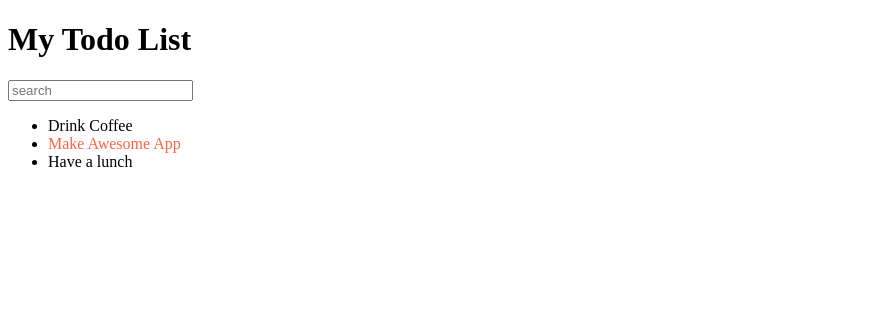
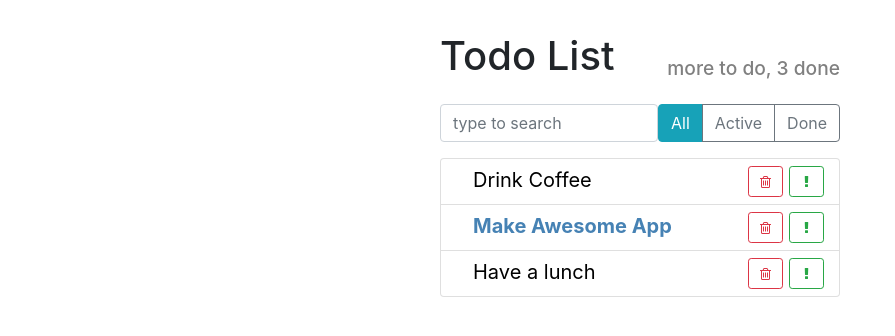
Before and after one commit to IgorKudlo/todo, a React app: page / in a window 1280 px wide. Shown: the whole page, without its empty margins (0-895 px from the left). Built offline with nearby package versions, Linux system fonts and the light colour scheme.

Commit message:
add bootstrap

```diff
--- a/public/index.html
+++ b/public/index.html
@@ -4,6 +4,10 @@
     <meta charset="utf-8" />
     <meta name="viewport"
           content="width=device-width, initial-scale=1" />
+    <link rel="stylesheet"
+          href="https://stackpath.bootstrapcdn.com/font-awesome/4.7.0/css/font-awesome.min.css">
+    <link rel="stylesheet"
+          href="https://stackpath.bootstrapcdn.com/bootstrap/4.1.3/css/bootstrap.min.css">
     <title>Todo App</title>
   </head>
   <body>
--- /dev/null
+++ b/src/components/AppHeader.css
@@ -0,0 +1,12 @@
+.app-header {
+  align-items: flex-end;
+}
+
+.app-header h1 {
+  flex-grow: 1;
+}
+
+.app-header h2 {
+  font-size: 1.2rem;
+  color: grey;
+}
--- a/src/components/AppHeader.js
+++ b/src/components/AppHeader.js
@@ -1,3 +1,11 @@
 import React from 'react'
+import './AppHeader.css'
 
-export const AppHeader = () => <h1>My Todo List</h1>
+export const AppHeader = ({ todo, done }) => {
+  return (
+    <div className="app-header d-flex">
+      <h1>Todo List</h1>
+      <h2>{todo} more to do, {done} done</h2>
+    </div>
+  )
+}
--- /dev/null
+++ b/src/components/ItemStatusFilter.js
@@ -0,0 +1,15 @@
+import React from 'react'
+import './ItemStatusFilter.css'
+
+export const ItemStatusFilter = () => {
+  return (
+    <div className="btn-group">
+      <button type="button"
+              className="btn btn-info">All</button>
+      <button type="button"
+              className="btn btn-outline-secondary">Active</button>
+      <button type="button"
+              className="btn btn-outline-secondary">Done</button>
+    </div>
+  )
+}
--- /dev/null
+++ b/src/components/SearchPanel.css
@@ -0,0 +1,5 @@
+.search-input {
+  width: auto;
+  flex-grow: 1;
+  margin-right: 3px;
+}
--- a/src/components/SearchPanel.js
+++ b/src/components/SearchPanel.js
@@ -1,3 +1,10 @@
 import React from 'react'
+import './SearchPanel'
 
-export const SearchPanel = () => <input placeholder="search" />
+export const SearchPanel = () => {
+  return (
+    <input type="text"
+           className="form-control search-input"
+           placeholder="type to search" />
+  )
+}
--- /dev/null
+++ b/src/components/TodoList.css
@@ -0,0 +1,3 @@
+.todo-list .list-group-item {
+  padding: .25rem .75rem;
+}
--- a/src/components/TodoList.js
+++ b/src/components/TodoList.js
@@ -1,10 +1,14 @@
 import React from 'react'
 import {TodoListItem} from './TodoListItem'
+import './TodoList.css'
 
 export const TodoList = ({ todos }) => {
 
   const elements = todos.map(item => (
-    <li key={item.id}>
+    <li
+      key={item.id}
+      className="list-group-item"
+    >
       <TodoListItem
         label={item.label}
         important={item.important}
@@ -13,7 +17,7 @@ export const TodoList = ({ todos }) => {
   ))
 
   return (
-    <ul>
+    <ul className="list-group todo-list">
       { elements }
     </ul>
   )
--- /dev/null
+++ b/src/components/TodoListItem.css
@@ -0,0 +1,24 @@
+.todo-list-item {
+  font-size: 1.25rem;
+}
+
+.todo-list-item button {
+  width: 35px;
+  margin: 3px;
+}
+
+.todo-list-item-label {
+  margin-left: 1.25rem;
+  line-height: 35px;
+  cursor: pointer;
+  user-select: none;
+}
+
+.todo-list-item.done .todo-list-item-label {
+  text-decoration: line-through;
+}
+
+.todo-list-item.important .todo-list-item-label {
+  font-weight: bold;
+  color: steelblue;
+}
--- a/src/components/TodoListItem.js
+++ b/src/components/TodoListItem.js
@@ -1,10 +1,30 @@
 import React from 'react'
+import './TodoListItem.css'
 
 export const TodoListItem = ({ label, important = false }) => {
 
   const style = {
-    color: important ? 'tomato' : null
+    color: important ? 'steelblue' : 'black',
+    fontWeight: important ? 'bold' : 'normal'
   }
 
-  return <span style={style}>{label}</span>
+  return (
+    <span className="todo-list-item">
+      <span
+        className="todo-list-item-label"
+        style={style}>
+        {label}
+      </span>
+
+      <button type="button"
+              className="btn btn-outline-success btn-sm float-right">
+        <i className="fa fa-exclamation" />
+      </button>
+
+      <button type="button"
+              className="btn btn-outline-danger btn-sm float-right">
+        <i className="fa fa-trash-o" />
+      </button>
+    </span>
+  )
 }
--- /dev/null
+++ b/src/index.css
@@ -0,0 +1,8 @@
+.todo-app {
+  margin: 2rem auto 0 auto;
+  max-width: 400px;
+}
+
+.top-panel {
+  margin: 1rem 0;
+}
--- a/src/index.js
+++ b/src/index.js
@@ -3,6 +3,8 @@ import ReactDOM from 'react-dom'
 import {AppHeader} from './components/AppHeader'
 import {SearchPanel} from './components/SearchPanel'
 import {TodoList} from './components/TodoList'
+import {ItemStatusFilter} from './components/ItemStatusFilter'
+import './index.css'
 
 const App = () => {
 
@@ -13,9 +15,12 @@ const App = () => {
   ]
 
   return (
-    <div>
-      <AppHeader />
-      <SearchPanel />
+    <div className="todo-app">
+      <AppHeader toDo={1} done={3} />
+      <div className="top-panel d-flex">
+        <SearchPanel />
+        <ItemStatusFilter />
+      </div>
       <TodoList todos={todoData} />
     </div>
   )
```
Also changed, not shown: src/components/ItemStatusFilter.css (added).
